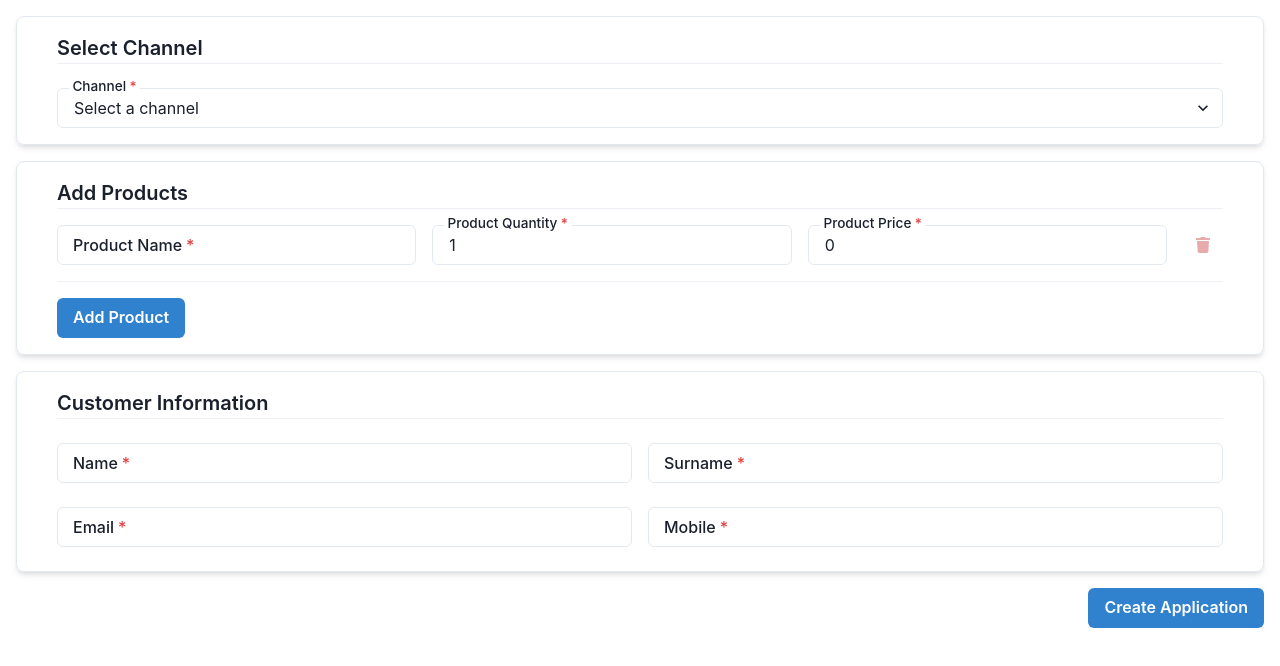
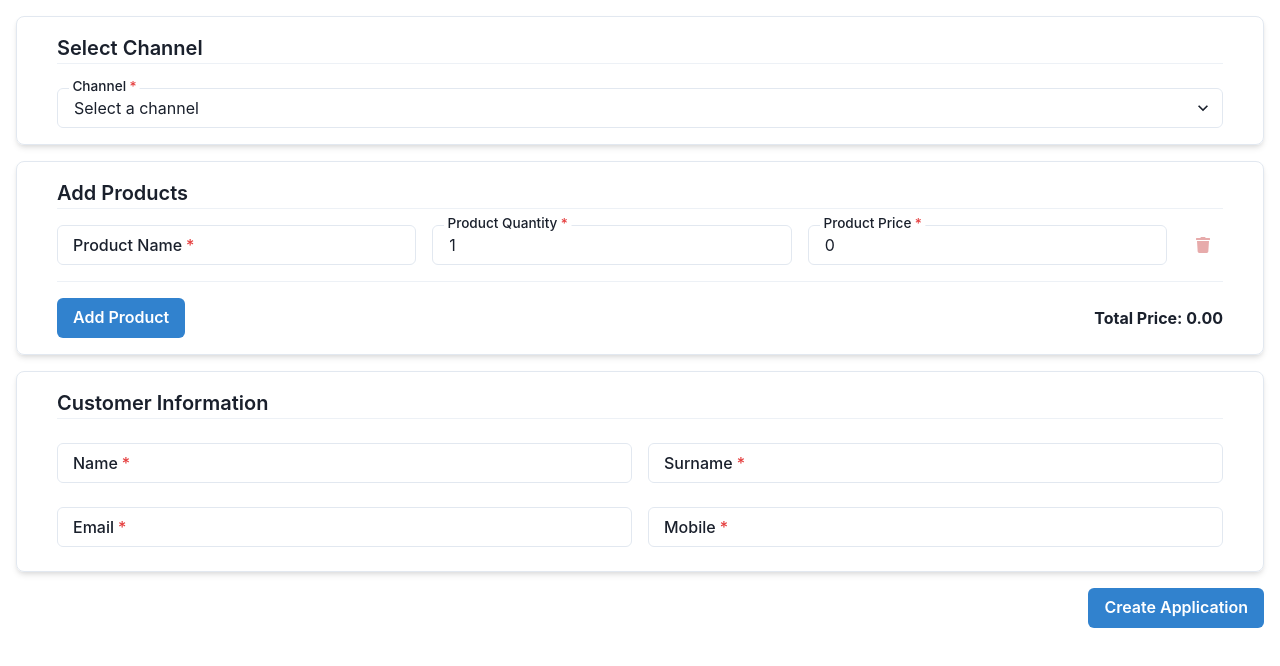
Before and after one commit to Mahmoud-Miri/channel-chakra-v1, a React (Create React App) app: page / in a window 1280 px wide. Shown: the top 666 px of the page. Built offline with nearby package versions, Linux system fonts and the light colour scheme.

Commit message:
added total price

```diff
--- a/src/NewApplicationForm/components/Products.tsx
+++ b/src/NewApplicationForm/components/Products.tsx
@@ -5,6 +5,7 @@ import {
   FieldArrayWithId,
   FieldErrors,
   useFieldArray,
+  useWatch,
 } from "react-hook-form";
 import {
   Button,
@@ -16,16 +17,26 @@ import {
   Icon,
   Input,
   Stack,
+  Text,
 } from "@chakra-ui/react";
 import FormTextField from "./FormTextField";
 import { NumericFormat } from "react-number-format";
 import { FaTrash } from "react-icons/fa";
+import { useEffect, useState } from "react";
+
+const formatTotalPriceWithThousandSeparator = (totalPrice: Number) =>
+  totalPrice
+    .toFixed(2)
+    .toString()
+    .replace(/\B(?=(\d{3})+(?!\d))/g, ",");
 
 interface ProductsProps {
   control: Control<NewApplicationFormData>;
   errors: FieldErrors<NewApplicationFormData>;
 }
 const Products = ({ control, errors }: ProductsProps) => {
+  const [totalPrice, setTotalPrice] = useState(0);
+
   const {
     fields: products,
     append,
@@ -34,6 +45,14 @@ const Products = ({ control, errors }: ProductsProps) => {
     control,
     name: "products",
   });
+
+  const productsWatch = useWatch({ control: control, name: "products" });
+
+  useEffect(() => {
+    setTotalPrice(
+      productsWatch.reduce((sum, product) => sum + Number(product.price), 0)
+    );
+  }, [productsWatch]);
 
   return (
     <Stack spacing={4}>
@@ -97,6 +116,7 @@ const Products = ({ control, errors }: ProductsProps) => {
                     customInput={Input}
                     placeholder=" "
                     allowNegative={false}
+                    decimalScale={2}
                     defaultValue={0}
                     thousandSeparator={true}
                     onValueChange={(v) => field.onChange(v.value)}
@@ -129,7 +149,7 @@ const Products = ({ control, errors }: ProductsProps) => {
 
       <Divider />
 
-      <Flex>
+      <Flex justifyContent="space-between" alignItems="center">
         <Button
           onClick={async () => append({ name: "", quantity: 1, price: 0 })}
           size="md"
@@ -137,6 +157,13 @@ const Products = ({ control, errors }: ProductsProps) => {
         >
           Add Product
         </Button>
+
+        <Text
+          fontSize={"md"}
+          fontWeight={"bold"}
+        >{`Total Price: ${formatTotalPriceWithThousandSeparator(
+          totalPrice
+        )}`}</Text>
       </Flex>
     </Stack>
   );
```
